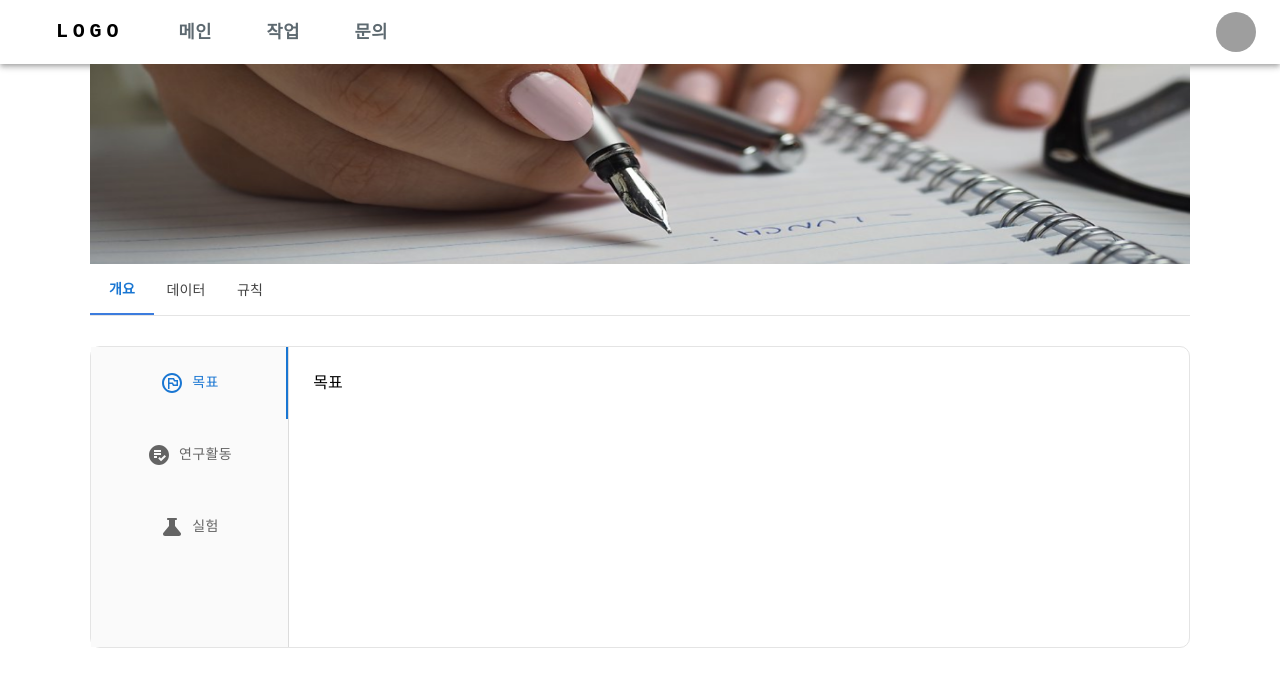
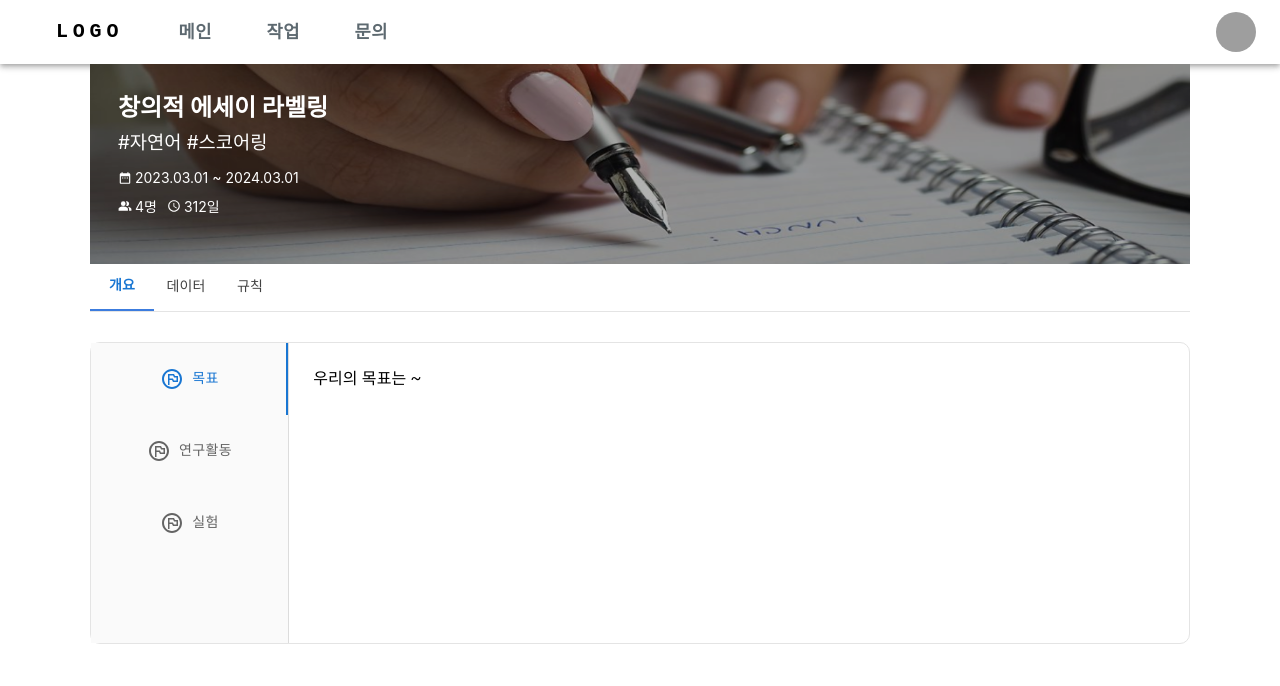
Before and after one commit to Jun0zo/DI-WORKS, a React (Create React App) app in the folder frontend/: page /work/1/overview in a window 1280 px wide. Shown: the top 686 px of the page. Built offline with nearby package versions, Linux system fonts and the light colour scheme; grey boxes are pictures that could not be loaded.

Commit message:
design: 작업 개요 창 디자인 수정

```diff
--- a/frontend/src/components/work/ProjectTitle.jsx
+++ b/frontend/src/components/work/ProjectTitle.jsx
@@ -1,7 +1,11 @@
 import ProjectTitleImage from "src/projectTitleImage.png";
+import { AccessTime, PeopleAlt, DateRange } from "@mui/icons-material";
 
-const ProjectTitle = () => {
+const ProjectTitle = (props) => {
+  const { projectIdx, overviewData } = props;
+
   return (
+    <div style={{ position: "relative" }}>
       <img
         src={ProjectTitleImage}
         alt=""
@@ -9,8 +13,57 @@ const ProjectTitle = () => {
           width: "100%",
           height: "200px",
           maxWidth: "100%",
+          display: "block",
         }}
       />
+      <div
+        style={{
+          backgroundColor: "rgba(0,0,0,0.3)",
+          position: "absolute",
+          top: 0,
+          left: 0,
+          width: "calc(100% - 28px * 2)",
+          height: "calc(200px - 24px * 2)",
+          padding: "24px 28px",
+          color: "white",
+        }}
+      >
+        <h2>{overviewData["title"]}</h2>
+        <h3 style={{ fontWeight: 400 }}>
+          {overviewData["tags"]
+            .map((tag) => {
+              return "#" + tag;
+            })
+            .join(" ")}
+        </h3>
+        <ul style={{ marginTop: 10, fontSize: 14 }}>
+          <li
+            style={{
+              padding: "5px 0px",
+              display: "flex",
+              alignItems: "center",
+            }}
+          >
+            <DateRange style={{ fontSize: 14, marginRight: 3 }} />
+            {`${overviewData["dateRange"][0]} ~ ${overviewData["dateRange"][1]}`}
+          </li>
+          <li
+            style={{
+              padding: "5px 0px",
+              display: "flex",
+              alignItems: "center",
+            }}
+          >
+            <PeopleAlt style={{ fontSize: 14, marginRight: 3 }} />
+            {overviewData["perticitanpts"]}명
+            <AccessTime
+              style={{ fontSize: 14, marginLeft: 10, marginRight: 3 }}
+            />
+            {overviewData["lastDays"]}일
+          </li>
+        </ul>
+      </div>
+    </div>
   );
 };
 
--- a/frontend/src/components/work/overview/VerticalTabs.jsx
+++ b/frontend/src/components/work/overview/VerticalTabs.jsx
@@ -41,7 +41,8 @@ function a11yProps(index) {
   };
 }
 
-export default function VerticalTabs() {
+export default function VerticalTabs(props) {
+  const { overviewData } = props;
   const [value, setValue] = React.useState(0);
 
   const handleChange = (event, newValue) => {
@@ -70,40 +71,25 @@ export default function VerticalTabs() {
           backgroundColor: "rgb(250, 250, 250)",
         }}
       >
+        {overviewData.map((overview) => (
           <Tab
-          label="목표"
+            label={overview["title"]}
             {...a11yProps(0)}
             icon={<FlagCircleOutlined />}
             iconPosition="start"
             sx={{
+              textAlign: "left",
               paddingLeft: 7,
               paddingRight: 7,
             }}
           />
-        <Tab
-          label="연구활동"
-          {...a11yProps(1)}
-          icon={<PlaylistAddCheckCircle />}
-          iconPosition="start"
-          sx={{ paddingLeft: 7, paddingRight: 7 }}
-        />
-        <Tab
-          label="실험"
-          icon={<ScienceRounded />}
-          iconPosition="start"
-          {...a11yProps(2)}
-          sx={{ paddingLeft: 7, paddingRight: 7 }}
-        />
+        ))}
       </Tabs>
-      <TabPanel value={value} index={0}>
-        목표
+      {overviewData.map((overview, idx) => (
+        <TabPanel value={value} index={idx}>
+          {overview["content"]}
         </TabPanel>
-      <TabPanel value={value} index={1}>
-        연구활동
-      </TabPanel>
-      <TabPanel value={value} index={2}>
-        실험
-      </TabPanel>
+      ))}
     </Box>
   );
 }
--- a/frontend/src/index.css
+++ b/frontend/src/index.css
@@ -1,13 +1,32 @@
+* {
+  margin: 0;
+  padding: 0;
+}
+
+h1,
+h2,
+h3,
+h4,
+h5,
+h6 {
+  margin-bottom: 4px;
+}
+
+ol,
+ul {
+  list-style: none;
+}
+
 body {
   margin: 0;
-  font-family: -apple-system, BlinkMacSystemFont, 'Segoe UI', 'Roboto', 'Oxygen',
-    'Ubuntu', 'Cantarell', 'Fira Sans', 'Droid Sans', 'Helvetica Neue',
+  font-family: -apple-system, BlinkMacSystemFont, "Segoe UI", "Roboto", "Oxygen",
+    "Ubuntu", "Cantarell", "Fira Sans", "Droid Sans", "Helvetica Neue",
     sans-serif;
   -webkit-font-smoothing: antialiased;
   -moz-osx-font-smoothing: grayscale;
 }
 
 code {
-  font-family: source-code-pro, Menlo, Monaco, Consolas, 'Courier New',
+  font-family: source-code-pro, Menlo, Monaco, Consolas, "Courier New",
     monospace;
 }
--- a/frontend/src/pages/work/Overview.jsx
+++ b/frontend/src/pages/work/Overview.jsx
@@ -13,6 +13,14 @@ import { useTheme } from "@mui/material/styles";
 const Detail = () => {
   const { projectIdx } = useParams();
   // const projectIdx = 1;
+  let [projectOverviewData, setProjectOverviewData] = useState([]);
+  let [projectTitleOverviewData, setProjectTitleOverviewData] = useState({
+    title: "",
+    tags: [],
+    dateRange: ["", ""],
+    perticitanpts: -1,
+    lastDats: -1,
+  });
   let [error, setError] = useState(null);
   const theme = useTheme();
 
@@ -20,6 +28,22 @@ const Detail = () => {
     console.log("theme check", theme.breakpoints.down("lg"));
     try {
       // const data = getData(projectIdx);
+      const titleOverviewData = {
+        title: "창의적 에세이 라벨링",
+        tags: ["자연어", "스코어링"],
+        dateRange: ["2023.03.01", "2024.03.01"],
+        perticitanpts: 4,
+        lastDays: 312,
+      };
+
+      const overviewData = [
+        { title: "목표", content: "우리의 목표는 ~" },
+        { title: "연구활동", content: "우리의 연구활동은 ~" },
+        { title: "실험", content: "우리의 실험은 ~" },
+      ];
+
+      setProjectTitleOverviewData(titleOverviewData);
+      setProjectOverviewData(overviewData);
     } catch (error) {
       setError(error.message);
     }
@@ -35,12 +59,15 @@ const Detail = () => {
         <div
           style={{ borderBottom: "1px solid #e4e4e4", marginBottom: "30px" }}
         >
-          <ProjectTitle projectIdx={projectIdx} />
-          <Navbar />
+          <ProjectTitle
+            projectIdx={projectIdx}
+            overviewData={projectTitleOverviewData}
+          />
+          <Navbar projectIdx={projectIdx} />
         </div>
 
         <div style={{ border: "1px solid #e4e4e4", borderRadius: 10 }}>
-          <VerticalTabs />
+          <VerticalTabs overviewData={projectOverviewData} />
         </div>
       </Box>
     </Layout>
```
Lines whose indentation alone changed are shown as unchanged.
